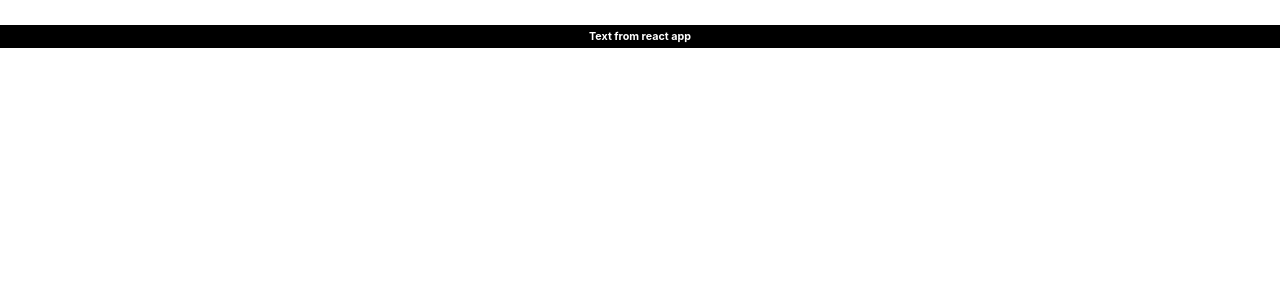
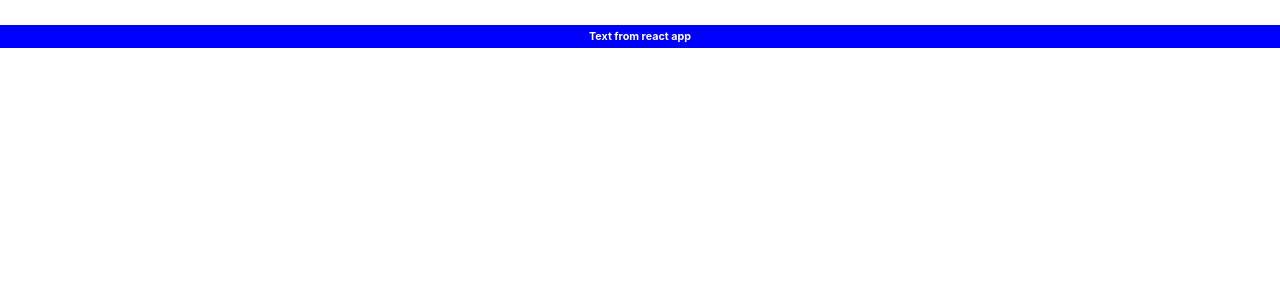
Before and after one commit to Arjun-Neopraxis/react-cdn-repo, a React (Create React App) app: page /headerbanner in a window 1280 px wide. Shown: the top 300 px of the page. Built offline with nearby package versions, Linux system fonts and the light colour scheme.

Commit message:
new update

```diff
--- a/src/header_banner.js
+++ b/src/header_banner.js
@@ -18,7 +18,7 @@ export default function HeaderBanner() {
   return (
     <div className="header-banner">
       {/* <h6 className='banner-header' style={{color: 'white', backgroundColor: 'black', textAlign: 'center', padding: '5px'}}>{contents[contentIndex]}</h6> */}
-      <h6 className='banner-header' style={{color: 'white', backgroundColor: 'black', textAlign: 'center', padding: '5px'}}>Text from react app</h6>
+      <h6 className='banner-header' style={{color: 'white', backgroundColor: 'blue', textAlign: 'center', padding: '5px'}}>Text from react app</h6>
 
     </div>
   );
```
Also changed, not shown: 1 other file (tests, documents, lock files or other folders).
